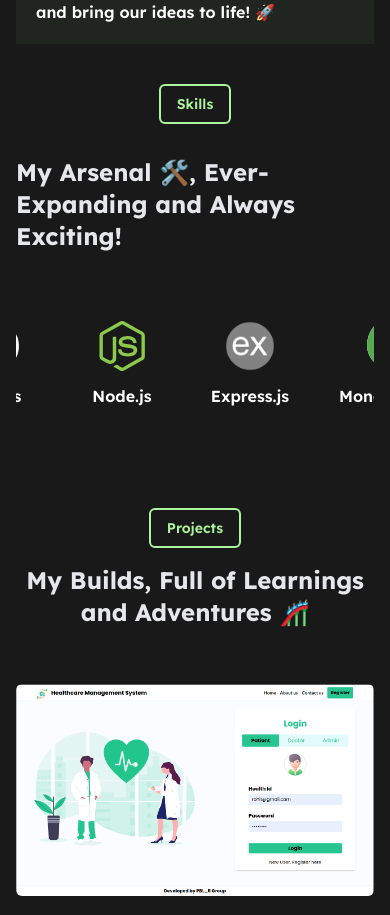
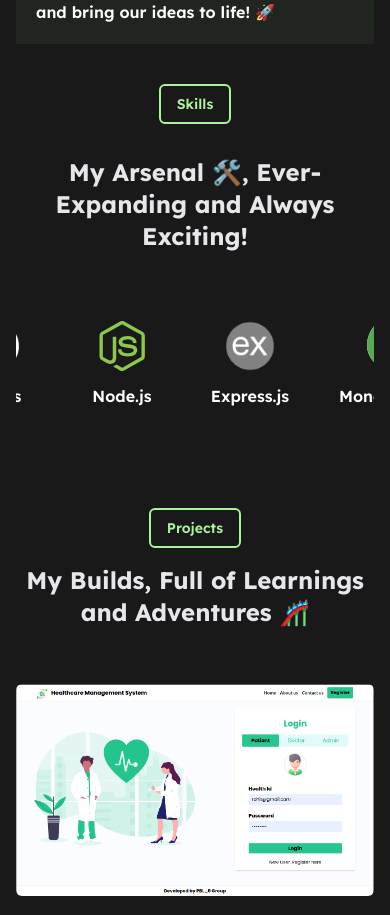
Before and after one commit to rohitvpatil0810/rohit-portfolio-next, a Next.js app: page / in a window 390 px wide. Shown: the part 1750-2665 px from the top of the page. Built offline with nearby package versions, Linux system fonts and the light colour scheme.

Commit message:
refactor: minor style changes in skills section

```diff
--- a/src/components/sections/skills.tsx
+++ b/src/components/sections/skills.tsx
@@ -11,7 +11,7 @@ function Skills({}: Props) {
       className="flex flex-col justify-center items-center py-10 scroll-mt-20"
     >
       <SectionHeader>Skills</SectionHeader>
-      <h1 className="py-8 text-2xl sm:text-3xl md:text-4xl text-gray-200 font-bold">
+      <h1 className="py-8 text-2xl sm:text-3xl md:text-4xl text-gray-200 font-bold text-center">
         My Arsenal 🛠️, Ever-Expanding and Always Exciting!
       </h1>
       <div className="py-6 flex w-full overflow-hidden md:space-x-12 group">
```
